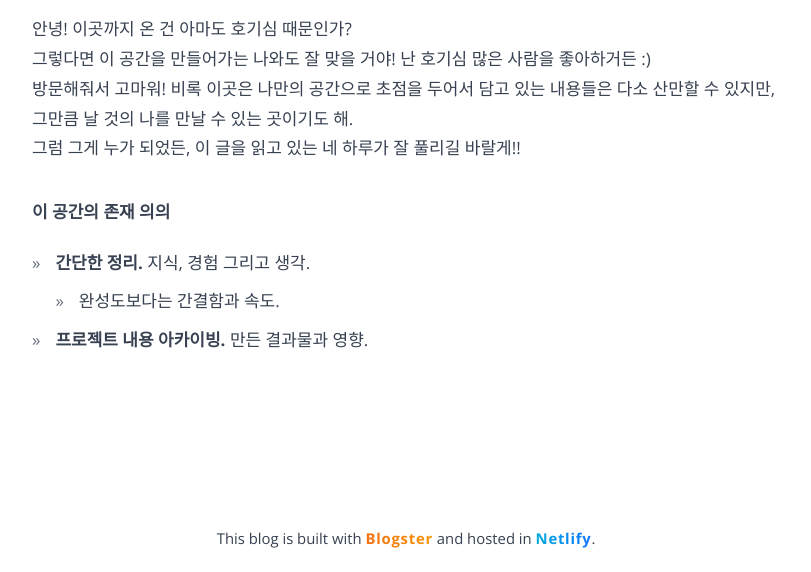
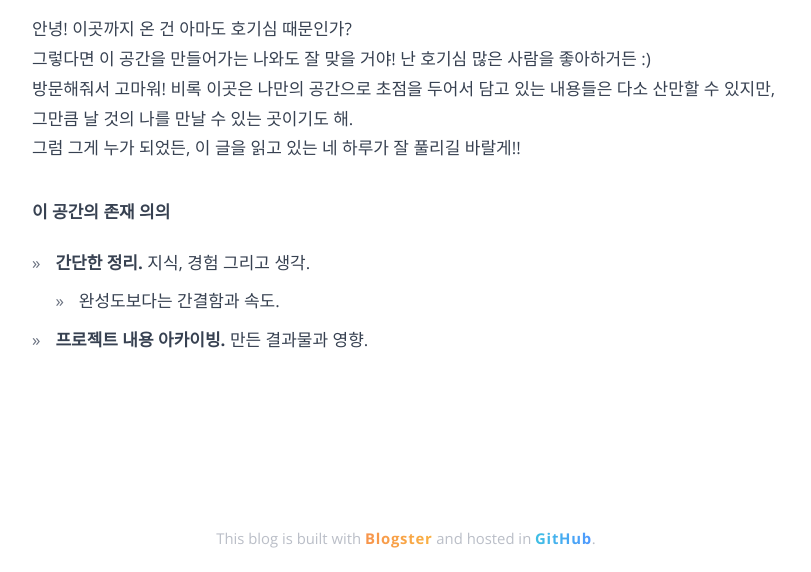
Before and after one commit to samscientist/samscientist.github.io, an Astro site: page / in a window 1280 px wide. Shown: the part 228-800 px from the top of the page, without its empty margins (234-1045 px from the left). Built offline with nearby package versions, Linux system fonts and the light colour scheme; Astro itself is replaced by a stand-in of ours.

Commit message:
modify: footer text opacity

```diff
--- a/src/components/Footer.astro
+++ b/src/components/Footer.astro
@@ -2,20 +2,20 @@
 ---
 
 <footer class="text-sm leading-[1.75] mt-4">
-  <div>
-    This blog is built with
+  <div class="text-gray-400 text-opacity-70">
+    <span class="">This blog is built with </span>
     <a
-      class="unset gradient-link tracking-wider font-bold bg-clip-text text-transparent bg-gradient-to-r from-[#f57111] to-[#f79605] hover:after:bg-gradient-to-r hover:after:from-[#f57111] hover:after:to-[#f79605]"
+      class="unset gradient-link tracking-wider font-bold bg-clip-text text-transparent bg-gradient-to-r from-[#f57111] to-[#f79605] hover:after:bg-gradient-to-r hover:after:from-[#f57111] hover:after:to-[#f79605] opacity-75"
       href={"https://github.com/flexdinesh/blogster"}
       target="_blank"
     >
       Blogster</a> and hosted in
     <a
-      class="unset gradient-link tracking-wider font-bold bg-clip-text text-transparent bg-gradient-to-r from-[#00abda] to-[#1476ff] hover:after:bg-gradient-to-r hover:after:from-[#00abda] hover:after:to-[#1476ff]"
-      href={"https://www.netlify.com"}
+      class="unset gradient-link tracking-wider font-bold bg-clip-text text-transparent bg-gradient-to-r from-[#00abda] to-[#1476ff] hover:after:bg-gradient-to-r hover:after:from-[#00abda] hover:after:to-[#1476ff] opacity-75"
+      href={"https://www.github.com"}
       target="_blank"
     >
-      Netlify</a>.
+      GitHub</a>.
   </div>
 </footer>
 
```
